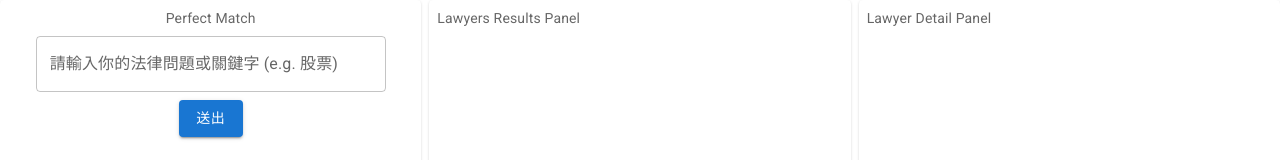
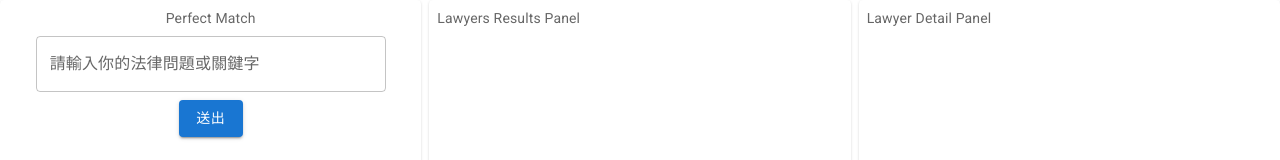
Before and after one commit to grimmer0125/lawtechhackson, a React (Create React App) app in the folder lawtechhackson_client/: page / in a window 1280 px wide. Shown: the top 160 px of the page. Built offline with nearby package versions, Linux system fonts and the light colour scheme.

Commit message:
feat(ui): shorten the desc on search input field

```diff
--- a/lawtechhackson_client/src/App.tsx
+++ b/lawtechhackson_client/src/App.tsx
@@ -155,7 +155,7 @@ function App() {
                       onSearchBtnClick();
                     }
                   }}
-                  id="outlined-basic" label="請輸入你的法律問題或關鍵字 (e.g. 股票)" variant="outlined" />
+                  id="outlined-basic" label="請輸入你的法律問題或關鍵字" variant="outlined" />
               </Box>
               <Button variant="contained" onClick={onSearchBtnClick}>送出</Button>
             </StyledPaper>
```
